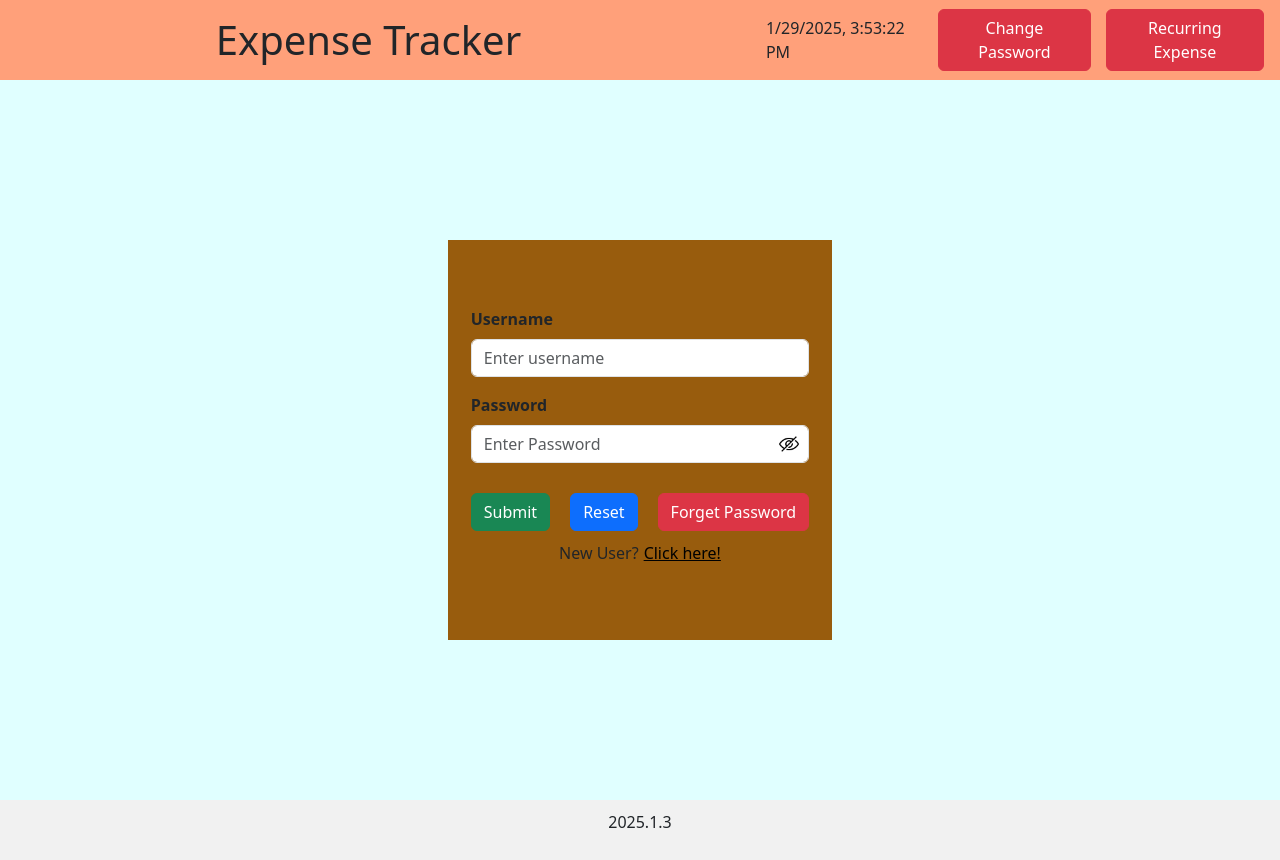
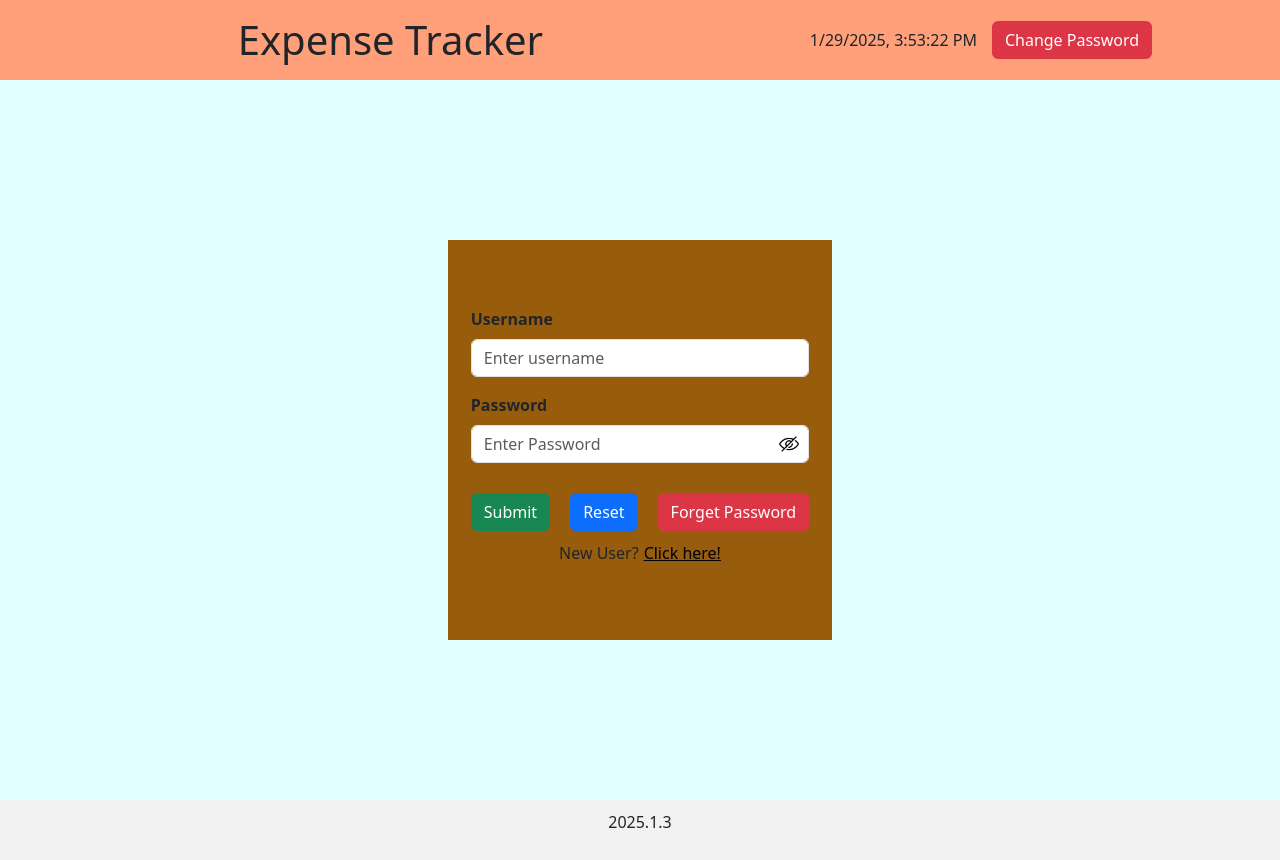
Before and after one commit to arnavkatyayan/ExpenseTrackerApp, a React (Create React App) app in the folder ExpenseTrackerFE/expensetrackerfe/: page / in a window 1280 px wide. Built offline with nearby package versions, Linux system fonts and the light colour scheme; no server answers.

Commit message:
Minor FE fix.

```diff
--- a/ExpenseTrackerFE/expensetrackerfe/src/App.js
+++ b/ExpenseTrackerFE/expensetrackerfe/src/App.js
@@ -45,7 +45,7 @@ function App() {
             <p className="date-time">{currentDateTime}</p>
             {/* {isChangePassClicked ? <Button variant="danger" type="button" className='logout-btn' onClick={handleChangePass}>Change Password</Button>:null} */}
             <Button variant="danger" type="button" className='logout-btn' onClick={handleChangePass}>{!isChangePassClicked ? "Change Password" : "Go Back"}</Button>
-            <Button variant="danger" type="button" className='logout-btn' onClick={handleRecurringExpense}>Recurring Expense</Button>
+            {isLogoutClicked ? <Button variant="danger" type="button" className='logout-btn' onClick={handleRecurringExpense}>Recurring Expense</Button> : null}
             {isLogoutClicked ? <Button variant="danger" type="button" className='logout-btn' onClick={handleLogout}>Logout</Button> : null}
       </div>
 
--- a/ExpenseTrackerFE/expensetrackerfe/src/RecurringExpensePage.js
+++ b/ExpenseTrackerFE/expensetrackerfe/src/RecurringExpensePage.js
@@ -97,7 +97,7 @@ function RecurringExpensePage(props) {
                             className="input-field"
                             type="text"
                             value={props.userName}
-                            disabled
+                            disabled={true}
                         />
                     </Form.Group>
 
```
